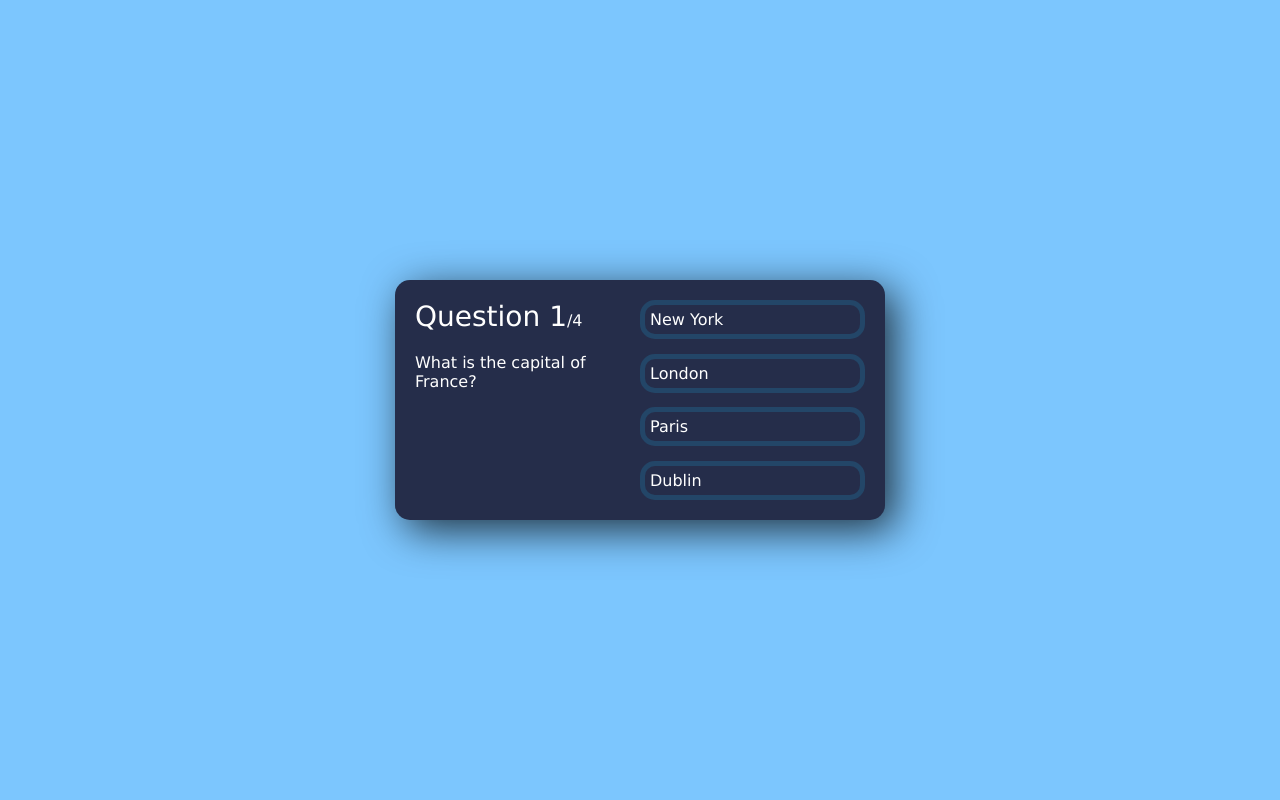
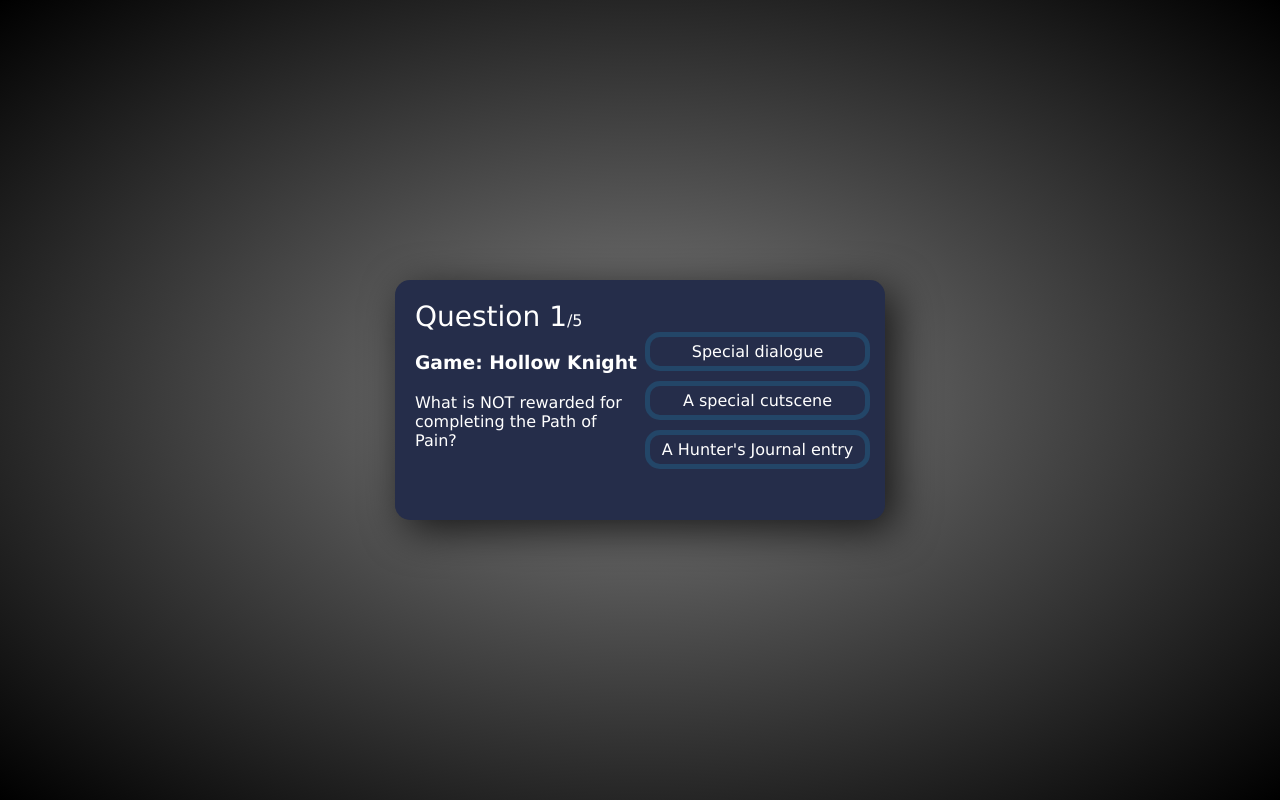
Before and after one commit to rmmaster/trivia-site, a React (Create React App) app: page / in a window 1280 px wide. Both pictures are taken after a click on the button "Start". Built offline with nearby package versions, Linux system fonts and the light colour scheme.

Commit message:
Finished the main menu, added video game trivia

```diff
--- a/src/App.tsx
+++ b/src/App.tsx
@@ -46,8 +46,9 @@
 		<div className='app'>
 			{atMainMenu ?
 				<div className= 'main-menu'>
-					Welcome to the main menu.
-					<button onClick={() => handleStartClick()}>{"Start"}</button>
+					<h1 className = 'title-text'>Riyara's Video Game Trivia</h1>
+					<h2 className = 'subtitle-text'>CISC275 F2021</h2>
+					<button className = 'start-button' onClick={() => handleStartClick()}>{<strong>Start</strong>}</button>
 				</div>
 				:null
 			}
@@ -67,6 +68,7 @@
 					<div className='question-section'>
 								<div className='question-count'>
 									<span>Question {currentQuestion + 1}</span>/{questions.length}
+									<h3>Game: {questions[currentQuestion].gameSource}</h3>
 								</div>
 								<div className='question-text'>{questions[currentQuestion].questionText}</div>
 							</div><div className='answer-section'>
--- a/src/assets/questions.json
+++ b/src/assets/questions.json
@@ -1,38 +1,47 @@
 [
     {
-        "questionText": "What is the capital of France?",
+        "questionText": "What is NOT rewarded for completing the Path of Pain?",
         "answerOptions": [
-            { "answerText": "New York", "isCorrect": false },
-            { "answerText": "London", "isCorrect": false },
-            { "answerText": "Paris", "isCorrect": true },
-            { "answerText": "Dublin", "isCorrect": false }
-        ]
+            { "answerText": "Special dialogue", "isCorrect": true },
+            { "answerText": "A special cutscene", "isCorrect": false },
+            { "answerText": "A Hunter's Journal entry", "isCorrect": false }
+        ],
+        "gameSource": "Hollow Knight"
     },
     {
-        "questionText": "Who founded Microsoft?",
+        "questionText": "Before official release, Scout's Stock Primary Weapon was planned to be a Nail Gun.",
         "answerOptions": [
-            { "answerText": "Jeff Bezos", "isCorrect": false },
-            { "answerText": "Elon Musk", "isCorrect": false },
-            { "answerText": "Bill Gates", "isCorrect": true },
-            { "answerText": "Tony Stark", "isCorrect": false }
-        ]
+            { "answerText": "True", "isCorrect": true },
+            { "answerText": "False", "isCorrect": false }
+        ],
+        "gameSource": "Team Fortress 2"
     },
     {
-        "questionText": "The iPhone was created by which company?",
+        "questionText": "By the National Pokédex, what Pokémon is #001?",
         "answerOptions": [
-            { "answerText": "Apple", "isCorrect": true },
-            { "answerText": "Intel", "isCorrect": false },
-            { "answerText": "Amazon", "isCorrect": false },
-            { "answerText": "Microsoft", "isCorrect": false }
-        ]
+            { "answerText": "Pikachu", "isCorrect": false },
+            { "answerText": "Bulbasaur", "isCorrect": true },
+            { "answerText": "Squirtle", "isCorrect": false },
+            { "answerText": "Charmander", "isCorrect": false }
+        ],
+        "gameSource": "Pokémon"
     },
     {
-        "questionText": "How many Harry Potter books are there?",
+        "questionText": "What boss does Bowler joke about removing from a Rainbow Run?",
         "answerOptions": [
-            { "answerText": "1", "isCorrect": false },
-            { "answerText": "4", "isCorrect": false },
-            { "answerText": "6", "isCorrect": false },
-            { "answerText": "7", "isCorrect": true }
-        ]
+            { "answerText": "Gatling Gull", "isCorrect": false },
+            { "answerText": "High Priest", "isCorrect": false },
+            { "answerText": "Wallmonger", "isCorrect": false },
+            { "answerText": "Ammoconda", "isCorrect": true }
+        ],
+        "gameSource": "Enter the Gungeon"
+    },
+    {
+        "questionText": "What the fuck is a Mario",
+        "answerOptions": [
+            { "answerText": "Yes", "isCorrect": true },
+            { "answerText": "Yes", "isCorrect": true }
+        ],
+        "gameSource": "Mario"
     }
 ]
--- a/src/index.css
+++ b/src/index.css
@@ -12,7 +12,7 @@
 }
 
 body {
-  background-color: #7cc6fe;
+  background-image: radial-gradient(grey,black);
   display: flex;
   justify-content: center;
   align-items: center;
@@ -72,7 +72,7 @@
   width: 100%;
   display: flex;
   flex-direction: column;
-  justify-content: space-between;
+  justify-content: center;
 }
 
 button {
@@ -83,10 +83,11 @@
   border-radius: 15px;
   display: flex;
   padding: 5px;
-  justify-content: flex-start;
+  justify-content: center;
   align-items: center;
   border: 5px solid #234668;
   cursor: pointer;
+  margin: 5px
 }
 
 .correct {
@@ -108,3 +109,11 @@
 button svg {
   margin-right: 5px;
 }
+
+.title-text {
+  text-align: center;
+}
+
+.subtitle-text {
+  text-align: center;
+}
```
